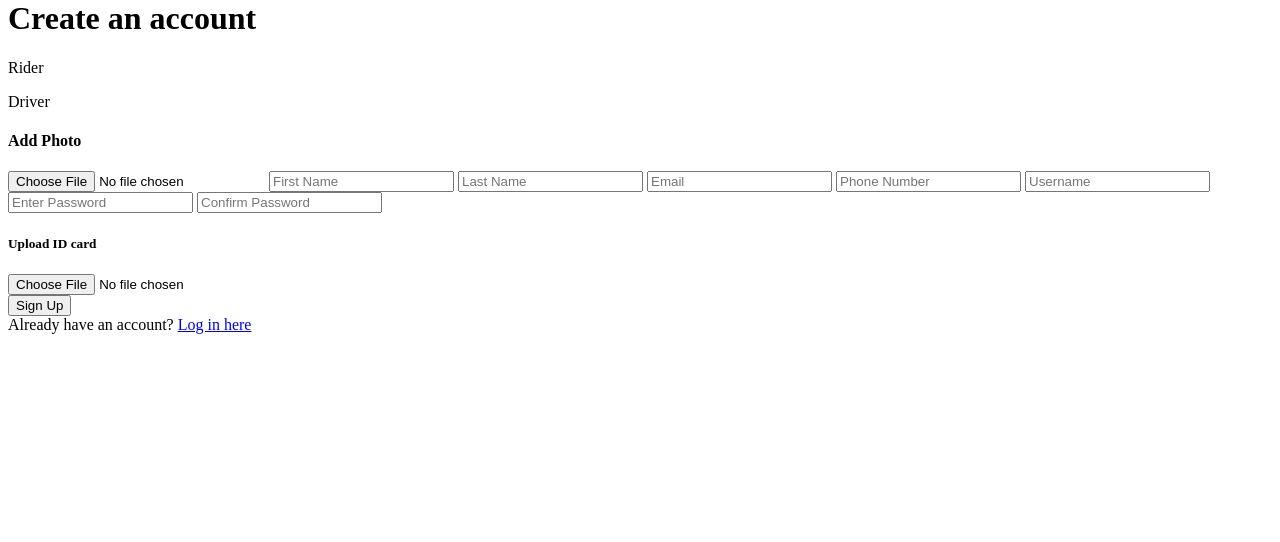
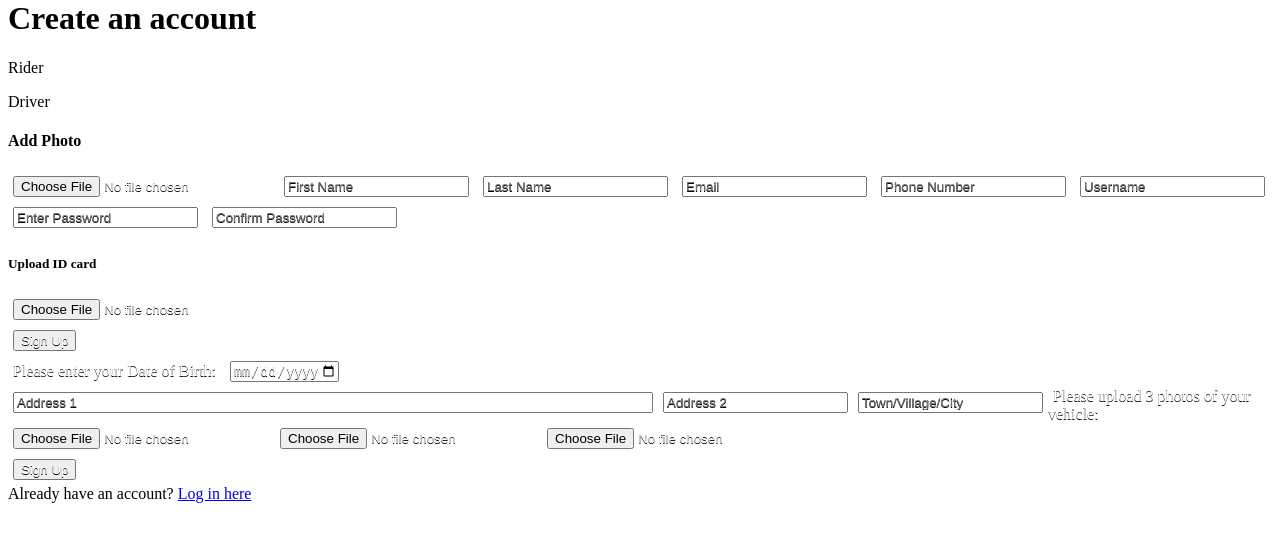
Before and after one commit to Pair-O-Dime-Industries/RideSafeFr, a PHP site: page /screens/signup.html in a window 1280 px wide. Shown: the part 21-563 px from the top of the page. Run offline with PHP 8.4, Linux system fonts and the light colour scheme; some libraries are stand-ins or nearby versions.

Commit message:
updates - needs fixing still

```diff
--- a/screens/login.html
+++ b/screens/login.html
@@ -18,8 +18,8 @@
     <div id="show">
         <a name="login-page"></a>
         <h1> Welcome Back </h1>
-        <form class="login" action="/submissionsiteURLgoeshere" method="POST">
-            <input type="text" class="login-input" placeholder="Email " name="email" required>
+        <form class="login" action="/." method="POST">
+            <input type="text" class="login-input" placeholder="Email " name="email" refquired>
             <input type="password" class="login-input" placeholder="Password" name="pass" required>
             <div class="forgot">
                 <a href="javascript:forgotpsw()"> Forgot password? </a>
@@ -39,7 +39,7 @@
     <div id="hidden">
         <h1> Reset Password</h1>
         <form action="/" method="POST">
-            <h3> Please enter your email to request that your password be changed. </h3>
+            <h3 class="bor"> Please enter your email to request that your password be changed. </h3>
             <input id="email-reset" type="email" placeholder="Enter email" required>
             <input class="submit-btn" id="reset" type="submit" value="Reset Password">
         </form>
--- a/screens/signup.html
+++ b/screens/signup.html
@@ -5,21 +5,23 @@
     <meta charset="UTF-8" />
     <meta name="viewport" content="width=device-width, initial-scale=1" />
     <title> Sign up | TravelSafett</title>
+    <link href="https://fonts.googleapis.com/icon?family=Material+Icons" rel="stylesheet">
+
     <link rel="stylesheet" href="../css/style.css">
     <script language="javascript" src="../actions/script.js"></script>
 </head>
 
-<body>
-    <!-- TODO: Add Navigation to all pages -->
+<body class="s">
+    <!-- TODO: Add Navigation -->
     <nav></nav>
-    <h1> Create an account </h1>
+    <h1 class="ss"> Create an account </h1>
     <div class="switch">
         <p class="slider" id="Rider" onclick="uncheck()"> Rider </p>
         <p class="slider" id="Driver" onclick="check()"> Driver </p>
     </div>
     <!-- Rider signup - shows up by default -->
     <form class="signup" id="signupForm">
-        <h4 class>Add Photo</h4>
+        <h4>Add Photo</h4>
         <span class="photo-container">
 
             <input type="file" display="none" name="profileImg" id="upload" required>
@@ -35,7 +37,7 @@
         <input class="signup-input psw" id="password" type="password" placeholder="Enter Password" name="pass" minlength="8" required pattern="(?=.*\d)(?=.*[a-z])(?=.*[A-Z]).{8,}" title="Must contain at least one number and one uppercase and lowercase
         letter, and at least 8 or more characters" oninvalid="InvalidMsg();" onchange="validatePassword();">
         <input class="signup-input psw" id="confirm_password" type="password" placeholder="Confirm Password" name="password" minlength="8" required pattern="(?=.*\d)(?=.*[a-z])(?=.*[A-Z]).{8,}" title="Must contain at least one number and one uppercase and lowercase
-        letter, and at least 8 or more characters" oninvalid="InvalidMsg();" onkeyup="validatePassword();" )>
+        letter, and at least 8 or more characters" oninvalid="InvalidMsg();" onkeyup="validatePassword();">
         </div>
             <h5>Upload ID card</h5>
             <input class="signup-input idc" type="file" name="IDcard" required>
@@ -44,6 +46,77 @@
             <input class="submit-btn" id="next-btn" type="submit" value="Sign Up" required>
         </div>
     </form>
+
+
+
+
+
+
+    <form id="driverpg2">
+        <label for="DOB">Please enter your Date of Birth:</label>
+        <input type="date" class="signup-input" id="DOB" name="DOB" placeholder="Enter Date of Birth" value="Date" min="1950-01-01" max="2003-01-01">
+        <div class="address-group">
+            <input type="street" class="signup-input form-control" id="street1" placeholder="Address 1">
+            <input type="street" class="signup-input form-control" id="street2" placeholder="Address 2">
+
+            <input type="city" class="signup-input form-control" id="inputCity" placeholder="Town/Village/City">
+
+            <label for="carpic1">Please upload 3 photos of your vehicle:</label>
+            <input type="file" name="signup-input form-control" id="carpic1" required>
+            <input type="file" name="signup-input form-control" id="carpic2" required>
+            <input type="file" name="signup-input form-control" id="carpic3" required>
+        </div>
+
+
+
+        <div>
+            <input class="submit-btn" id="next-btn" type="submit" value="Sign Up" required>
+        </div>
+
+        <style>
+            s {
+                background-color: rgb(212, 49, 49);
+            }
+
+            input,
+            label {
+                margin: 5px 5px;
+                color: white;
+                text-shadow: black 0px 1px;
+            }
+
+            .driverpg2 {
+                margin: 30px auto;
+                width: 450px;
+            }
+
+            .form-control {
+                float: left;
+            }
+
+            #inputStreet {
+                width: 100%;
+            }
+
+            #street1,
+            street2 {
+                width: 50%;
+            }
+        </style>
+    </form>
+
+
+
+
+
+
+
+
+
+
+
+
+
     <!-- Driver signup - shows up on switch toggle -->
     <div class="login">
         Already have an account? <a href="../screens/login.html"> Log in here</a>
```
Also changed, not shown: actions/script.js (+30 -30 lines), css/style.css (+38 -8 lines), assets/Scan.jpg (added), assets/Secure.jpg (added), assets/Share.jpg (added), assets/blur.jpg (added), screens/temp.html (added).
